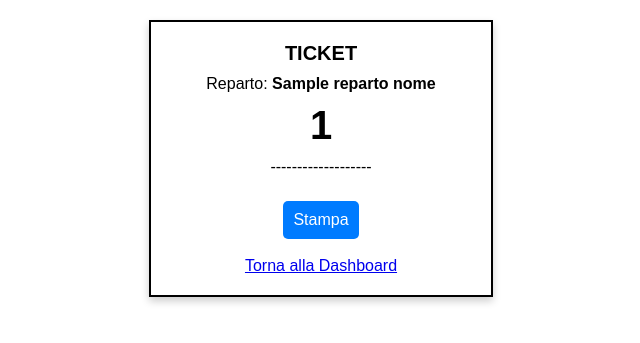
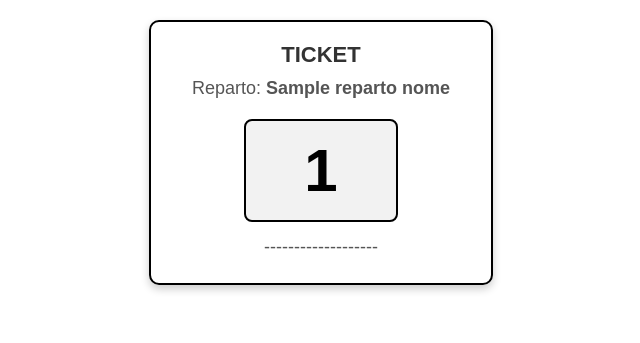
Before and after one commit to Ettorelg/online, a Flask app: template templates/stampa_ticket.html in a window 1280 px wide. Shown: the top 343 px of the page, without its empty margins (319-959 px from the left). Run offline with Flask 3, Linux system fonts and the light colour scheme; the template is opened without the code that fills it: most values are stand-ins (such as "Sample title", 1, 10 or a date in 2020); some libraries are stand-ins or nearby versions.

Commit message:
Add files via upload

```diff
--- a/templates/stampa_ticket.html
+++ b/templates/stampa_ticket.html
@@ -4,6 +4,7 @@
     <meta charset="UTF-8">
     <meta name="viewport" content="width=device-width, initial-scale=1.0">
     <title>Stampa Ticket</title>
+    <script src="https://cdnjs.cloudflare.com/ajax/libs/socket.io/4.0.1/socket.io.js"></script>
     <style>
         body {
             font-family: Arial, sans-serif;
@@ -19,44 +20,56 @@
             border: 2px solid #000;
             box-shadow: 0 4px 8px rgba(0, 0, 0, 0.2);
             text-align: center;
+            border-radius: 10px;
         }
         .ticket-title {
-            font-size: 20px;
+            font-size: 22px;
             font-weight: bold;
             margin-bottom: 10px;
+            color: #333;
         }
         .ticket-info {
-            font-size: 16px;
+            font-size: 18px;
             margin-bottom: 5px;
+            color: #555;
         }
         .ticket-number {
-            font-size: 40px;
+            font-size: 60px;
             font-weight: bold;
-            margin: 10px 0;
+            color: #000;
+            margin: 15px 0;
+            padding: 15px;
+            background-color: #f2f2f2;
+            border: 2px solid #000;
+            border-radius: 8px;
+            display: inline-block;
+            width: 120px;
         }
         .print-button {
-            margin-top: 20px;
-            font-size: 16px;
-            padding: 10px;
-            cursor: pointer;
-            background: #007bff;
-            color: white;
-            border: none;
-            border-radius: 5px;
+            display: none; /* Nasconde il pulsante di stampa manuale */
+        }
+        @media print {
+            .print-button {
+                display: none;
+            }
         }
     </style>
 </head>
-<body onload="window.print();">
-
+<body>
     <div class="ticket-container">
         <div class="ticket-title">TICKET</div>
-        <div class="ticket-info">Reparto: <strong>{{ reparto_nome }}</strong></div>
-        <div class="ticket-number">{{ ticket_number }}</div>
+        <div class="ticket-info">Reparto: <strong id="reparto-nome">{{ reparto_nome }}</strong></div>
+        <div class="ticket-number" id="ticket-number">{{ ticket_number }}</div>
         <div class="ticket-info">-------------------</div>
-        <button class="print-button" onclick="window.print();">Stampa</button>
-        <br><br>
-        <a href="/dashboard_user">Torna alla Dashboard</a>
     </div>
 
+    <script>
+        document.addEventListener("DOMContentLoaded", function() {
+            var repartoNome = "{{ reparto_nome }}";
+            var ticketNumber = "{{ ticket_number }}";
+            console.log("🔍 Controllo parametri: Reparto -", repartoNome, ", Numero -", ticketNumber);
+            window.print(); // Stampa automaticamente il ticket
+        });
+    </script>
 </body>
 </html>
```
Also changed, not shown: eliminacode_online.py (+46 -36 lines), templates/ritira_ticket.html (+103 -1 lines).
